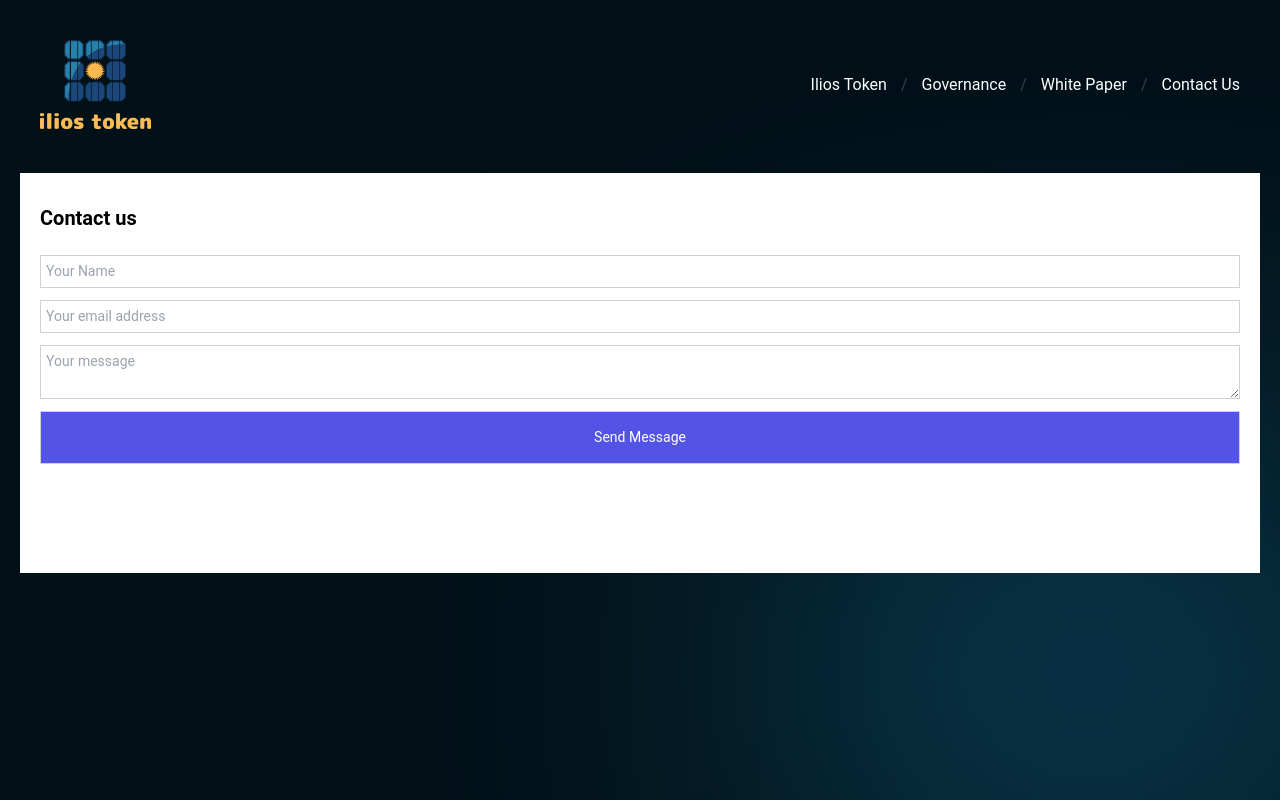
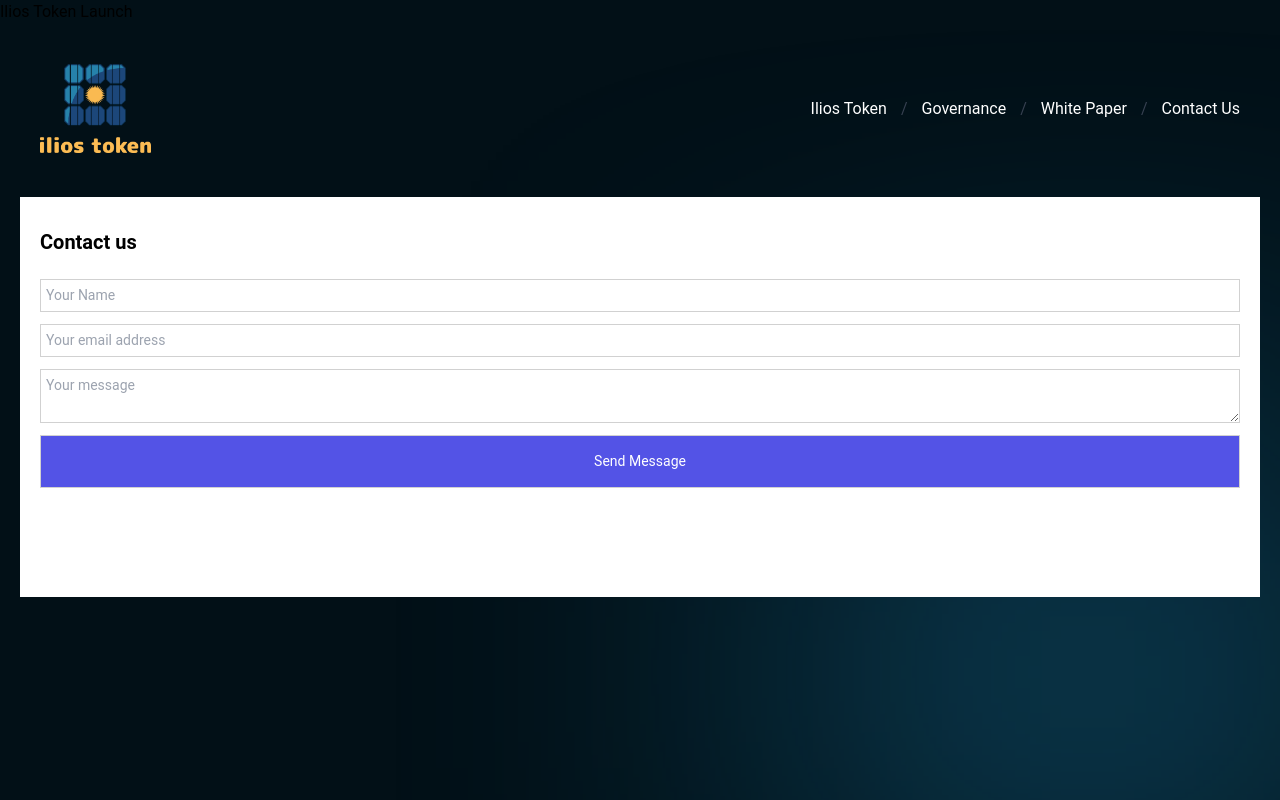
Before and after one commit to vageez/smart-contract-manager, a Next.js app in the folder next-web-app/: page /contact in a window 1280 px wide. Built offline with nearby package versions, Linux system fonts and the light colour scheme.

Commit message:
Countdown

```diff
--- a/next-web-app/src/app/head.tsx
+++ b/next-web-app/src/app/head.tsx
@@ -10,6 +10,7 @@ export default function Head() {
         src="https://www.livecoinwatch.com/static/lcw-widget.js"
         strategy='lazyOnload'
       />
+      <Script src="https://cdn.logwork.com/widget/countdown.js" strategy='lazyOnload' />
     </>
   )
 }
--- a/next-web-app/src/components/Ticker.js
+++ b/next-web-app/src/components/Ticker.js
@@ -3,6 +3,19 @@
 export const Ticker = () => {
   return (
     <div>
+      <a
+        href="https://logwork.com/countdown-yxvq"
+        class="countdown-timer"
+        data-timezone="America/Montreal"
+        data-textcolor="#ffffff"
+        data-date="2023-05-01 12:00"
+        data-background="#ebe263"
+        data-digitscolor="#241616"
+        data-unitscolor="#ebe263"
+        onClick={(e) => e.preventDefault()}
+      >
+        Ilios Token Launch
+      </a>
       <div
         className="livecoinwatch-widget-5"
         lcw-base="USD"
```
